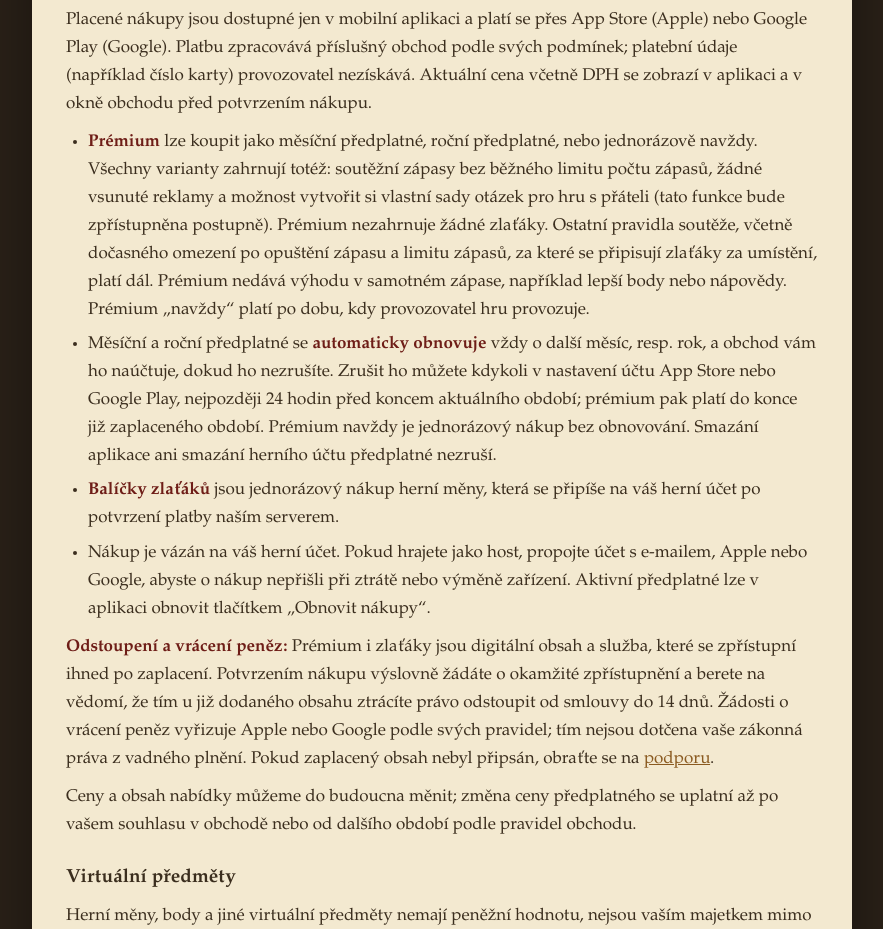
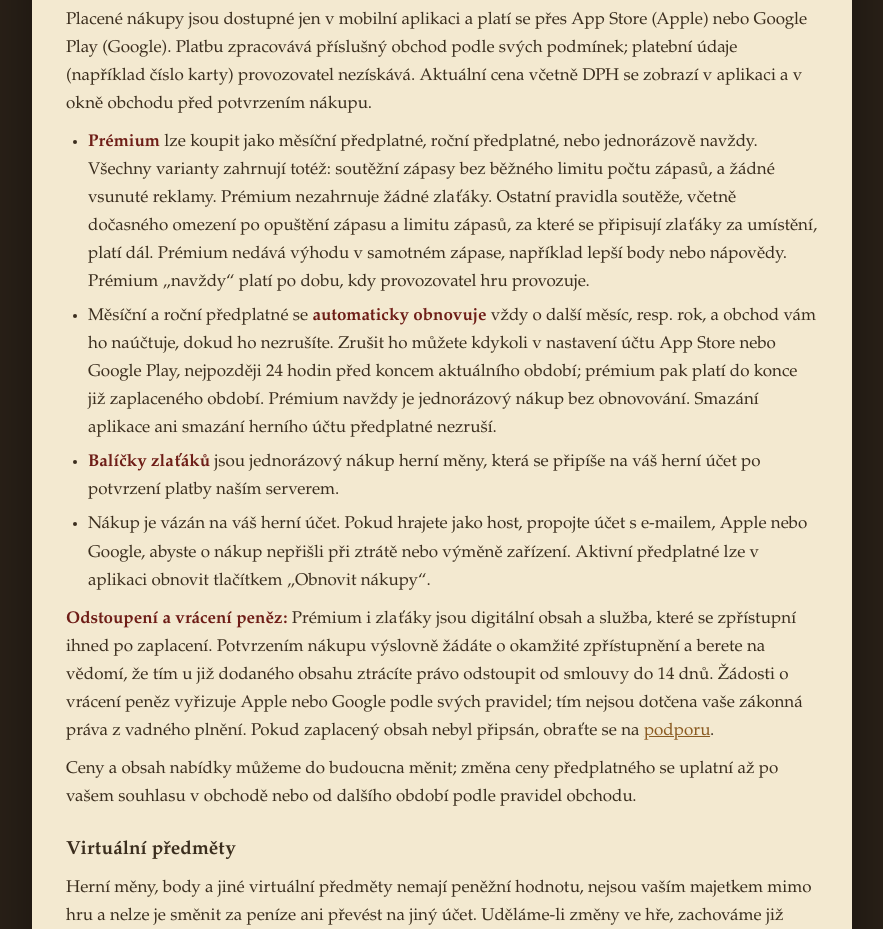
Before and after one commit to VaclavZ8/hejtman-web, a plain HTML site: page podminky/index.html in a window 1280 px wide. Shown: the part 1366-2295 px from the top of the page, without its empty margins (198-1081 px from the left). Drawn offline with Linux system fonts and the light colour scheme.

Commit message:
Podmínky: vlastní sady otázek nejsou součástí prémia
Co-Authored-By: Claude Opus 5.5 <noreply@anthropic.com>
Claude-Session: https://claude.ai/code/session_012x24aDWt4obxEa7b6BFfxx

```diff
--- a/podminky/index.html
+++ b/podminky/index.html
@@ -53,7 +53,7 @@
   <h3>Placené nákupy a předplatné</h3>
   <p>Placené nákupy jsou dostupné jen v mobilní aplikaci a platí se přes App Store (Apple) nebo Google Play (Google). Platbu zpracovává příslušný obchod podle svých podmínek; platební údaje (například číslo karty) provozovatel nezískává. Aktuální cena včetně DPH se zobrazí v aplikaci a v okně obchodu před potvrzením nákupu.</p>
   <ul>
-    <li><strong>Prémium</strong> lze koupit jako měsíční předplatné, roční předplatné, nebo jednorázově navždy. Všechny varianty zahrnují totéž: soutěžní zápasy bez běžného limitu počtu zápasů, žádné vsunuté reklamy a možnost vytvořit si vlastní sady otázek pro hru s přáteli (tato funkce bude zpřístupněna postupně). Prémium nezahrnuje žádné zlaťáky. Ostatní pravidla soutěže, včetně dočasného omezení po opuštění zápasu a limitu zápasů, za které se připisují zlaťáky za umístění, platí dál. Prémium nedává výhodu v samotném zápase, například lepší body nebo nápovědy. Prémium „navždy“ platí po dobu, kdy provozovatel hru provozuje.</li>
+    <li><strong>Prémium</strong> lze koupit jako měsíční předplatné, roční předplatné, nebo jednorázově navždy. Všechny varianty zahrnují totéž: soutěžní zápasy bez běžného limitu počtu zápasů, a žádné vsunuté reklamy. Prémium nezahrnuje žádné zlaťáky. Ostatní pravidla soutěže, včetně dočasného omezení po opuštění zápasu a limitu zápasů, za které se připisují zlaťáky za umístění, platí dál. Prémium nedává výhodu v samotném zápase, například lepší body nebo nápovědy. Prémium „navždy“ platí po dobu, kdy provozovatel hru provozuje.</li>
     <li>Měsíční a roční předplatné se <strong>automaticky obnovuje</strong> vždy o další měsíc, resp. rok, a obchod vám ho naúčtuje, dokud ho nezrušíte. Zrušit ho můžete kdykoli v nastavení účtu App Store nebo Google Play, nejpozději 24 hodin před koncem aktuálního období; prémium pak platí do konce již zaplaceného období. Prémium navždy je jednorázový nákup bez obnovování. Smazání aplikace ani smazání herního účtu předplatné nezruší.</li>
     <li><strong>Balíčky zlaťáků</strong> jsou jednorázový nákup herní měny, která se připíše na váš herní účet po potvrzení platby naším serverem.</li>
     <li>Nákup je vázán na váš herní účet. Pokud hrajete jako host, propojte účet s e-mailem, Apple nebo Google, abyste o nákup nepřišli při ztrátě nebo výměně zařízení. Aktivní předplatné lze v aplikaci obnovit tlačítkem „Obnovit nákupy“.</li>
```
